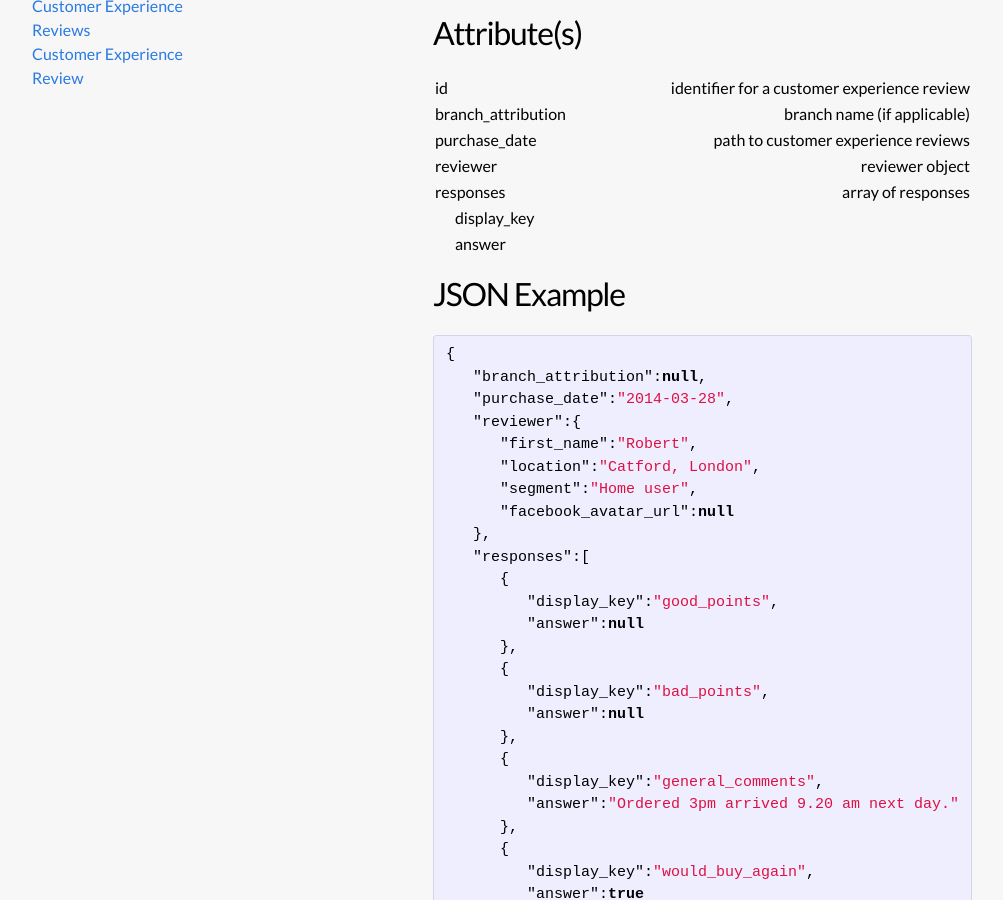
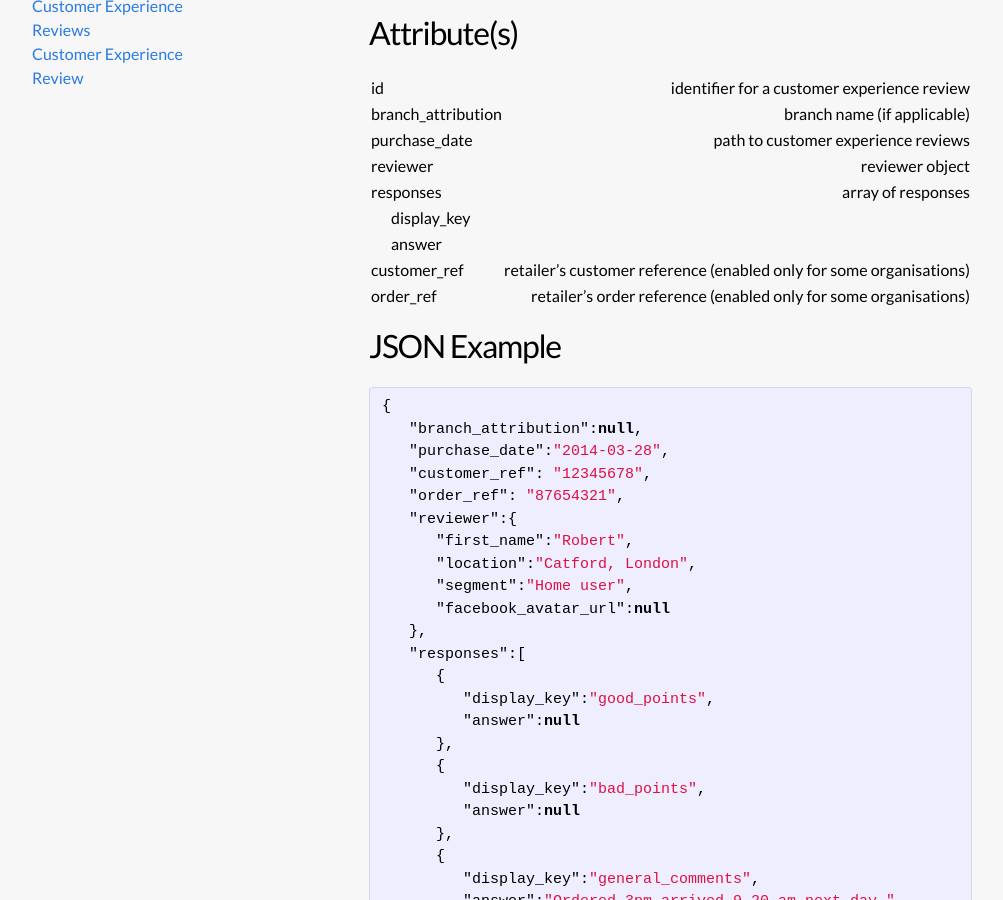
Before and after one commit to reevoo/reevoo.github.io, a Jekyll site: the page built from docs/reevooapi/customer-experience-review.markdown, in a window 1280 px wide and 900 px high, scrolled down 441 px. Shown: the whole window, without its empty margins (143-1146 px from the left). Built offline with Jekyll 4.4.1, drawn with Linux system fonts in a browser that asks for light colours.

Commit message:
[+DS] Add the documentation about customer & order ref fields.

```diff
--- a/docs/reevooapi/customer-experience-review.markdown
+++ b/docs/reevooapi/customer-experience-review.markdown
@@ -30,12 +30,16 @@ Details for a single customer experience review.
 |responses                                |array of responses                         |
 |<span class="indent-1">display_key</span>|                                           |
 |<span class="indent-1">answer</span>     |                                           |
+|customer_ref                             |retailer's customer reference  (enabled only for some organisations)            |
+|order_ref                                |retailer's order reference     (enabled only for some organisations)            |
 
 ## JSON Example
 {% highlight json %}
 {
    "branch_attribution":null,
    "purchase_date":"2014-03-28",
+   "customer_ref": "12345678",
+   "order_ref": "87654321",
    "reviewer":{
       "first_name":"Robert",
       "location":"Catford, London",
--- a/docs/reevooapi/review.markdown
+++ b/docs/reevooapi/review.markdown
@@ -34,6 +34,8 @@ Details for a single review.
 |general_comments|general comments text                                  |
 |reviewer        |reviewer object                                        |
 |facets          |facets object                                          |
+|customer_ref    |retailer's customer reference   (enabled only for some organisations) |
+|order_ref       |retailer's order reference      (enabled only for some organisations) |
 
 ## JSON Example
 {% highlight json %}
@@ -45,6 +47,8 @@ Details for a single review.
    "good_points":"For the money excellent value.",
    "bad_points":"Still too early for a proper evaluation\r\nNone as yet",
    "general_comments":null,
+   "customer_ref": "12345678",
+   "order_ref": "87654321",
    "reviewer":{
       "first_name":"Robert",
       "location":"Catford, London",
--- a/docs/reevooapi/reviews.markdown
+++ b/docs/reevooapi/reviews.markdown
@@ -123,6 +123,8 @@ be included.
          "good_points":"For the money excellent value.",
          "bad_points":"Still too early for a proper evaluation\r\nNone as yet",
          "general_comments":null,
+         "customer_ref": "12345678",
+         "order_ref": "87654321",
          "reviewer":{
             "first_name":"Robert",
             "location":"Catford, London",
```
